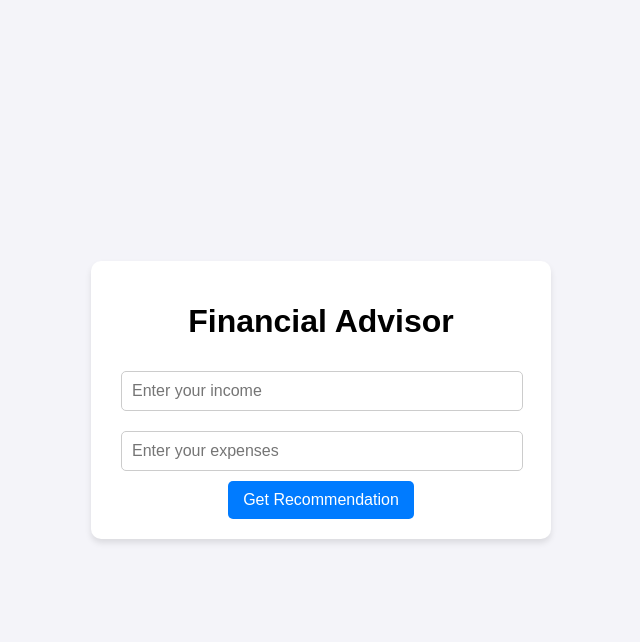
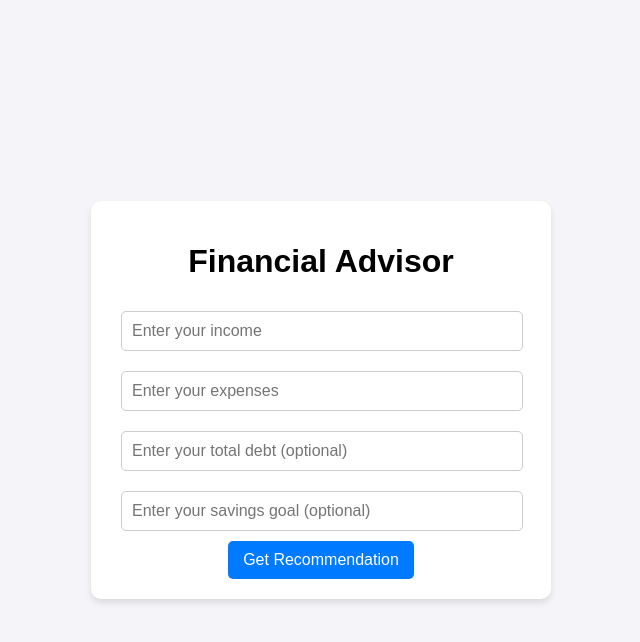
Before and after one commit to mithmaya2023/financial-advisor, a Flask app: page / in a window 1280 px wide. Shown: the top 642 px of the page, without its empty margins (319-959 px from the left). Run offline with Flask 3, Linux system fonts and the light colour scheme.

Commit message:
ai-app-v2

```diff
--- a/app.py
+++ b/app.py
@@ -1,4 +1,4 @@
-from flask import Flask, render_template, request, jsonify
+from flask import Flask, render_template, request
 
 app = Flask(__name__)
 
@@ -6,22 +6,37 @@ app = Flask(__name__)
 def home():
     return render_template("index.html")
 
+
 @app.route("/recommend", methods=["POST"])
 def recommend():
     income = float(request.form.get("income", 0))
     expenses = float(request.form.get("expenses", 0))
+    debt = float(request.form.get("debt", 0))
+    goal = float(request.form.get("goal", 0))
+
     savings = income - expenses
+    savings_rate = (savings / income * 100) if income > 0 else 0
 
-    if savings > 0:
-        recommendation = "You should invest your savings."
+    # Dynamic recommendation logic
+    if savings <= 0:
+        recommendation = "Consider reducing your expenses."
+    elif debt > 0:
+        recommendation = "Focus on paying off your debt first."
+    elif goal > 0 and savings < goal:
+        recommendation = f"Increase your savings to reach your goal of {goal}."
     else:
-        recommendation = "Consider reducing your expenses."
+        recommendation = "Great job! You can consider investing your savings."
 
-    return render_template("index.html",
-                           income=income,
-                           expenses=expenses,
-                           savings=savings,
-                           recommendation=recommendation)
+    return render_template(
+        "index.html",
+        income=income,
+        expenses=expenses,
+        debt=debt,
+        goal=goal,
+        savings=savings,
+        savings_rate=savings_rate,
+        recommendation=recommendation
+    )
 
 if __name__ == "__main__":
     app.run(host="0.0.0.0", port=8080)
--- a/templates/index.html
+++ b/templates/index.html
@@ -55,15 +55,20 @@
     <div class="container">
         <h1>Financial Advisor</h1>
         <form method="POST" action="/recommend">
-            <input type="number" name="income" placeholder="Enter your income" required>
-            <input type="number" name="expenses" placeholder="Enter your expenses" required>
+            <input type="number" name="income" placeholder="Enter your income" value="{{ income or '' }}" required>
+            <input type="number" name="expenses" placeholder="Enter your expenses" value="{{ expenses or '' }}" required>
+            <input type="number" name="debt" placeholder="Enter your total debt (optional)" value="{{ debt or '' }}">
+            <input type="number" name="goal" placeholder="Enter your savings goal (optional)" value="{{ goal or '' }}">
             <button type="submit">Get Recommendation</button>
         </form>
         {% if recommendation %}
         <div class="result">
             <p><strong>Income:</strong> {{ income }}</p>
             <p><strong>Expenses:</strong> {{ expenses }}</p>
+            <p><strong>Debt:</strong> {{ debt }}</p>
+            <p><strong>Goal:</strong> {{ goal }}</p>
             <p><strong>Savings:</strong> {{ savings }}</p>
+            <p><strong>Savings Rate:</strong> {{ savings_rate|round(2) }}%</p>
             <p><strong>Recommendation:</strong> {{ recommendation }}</p>
         </div>
         {% endif %}
```
